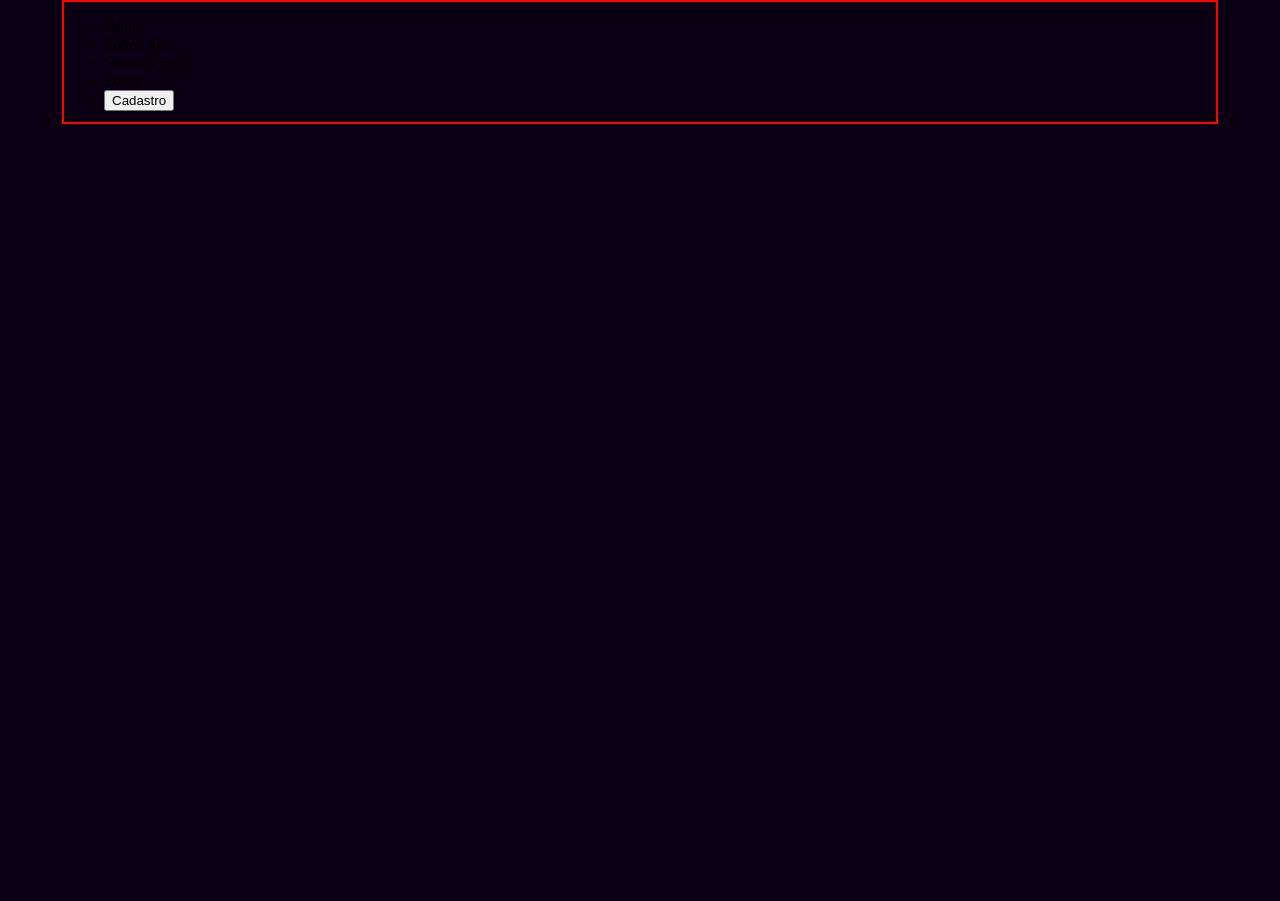
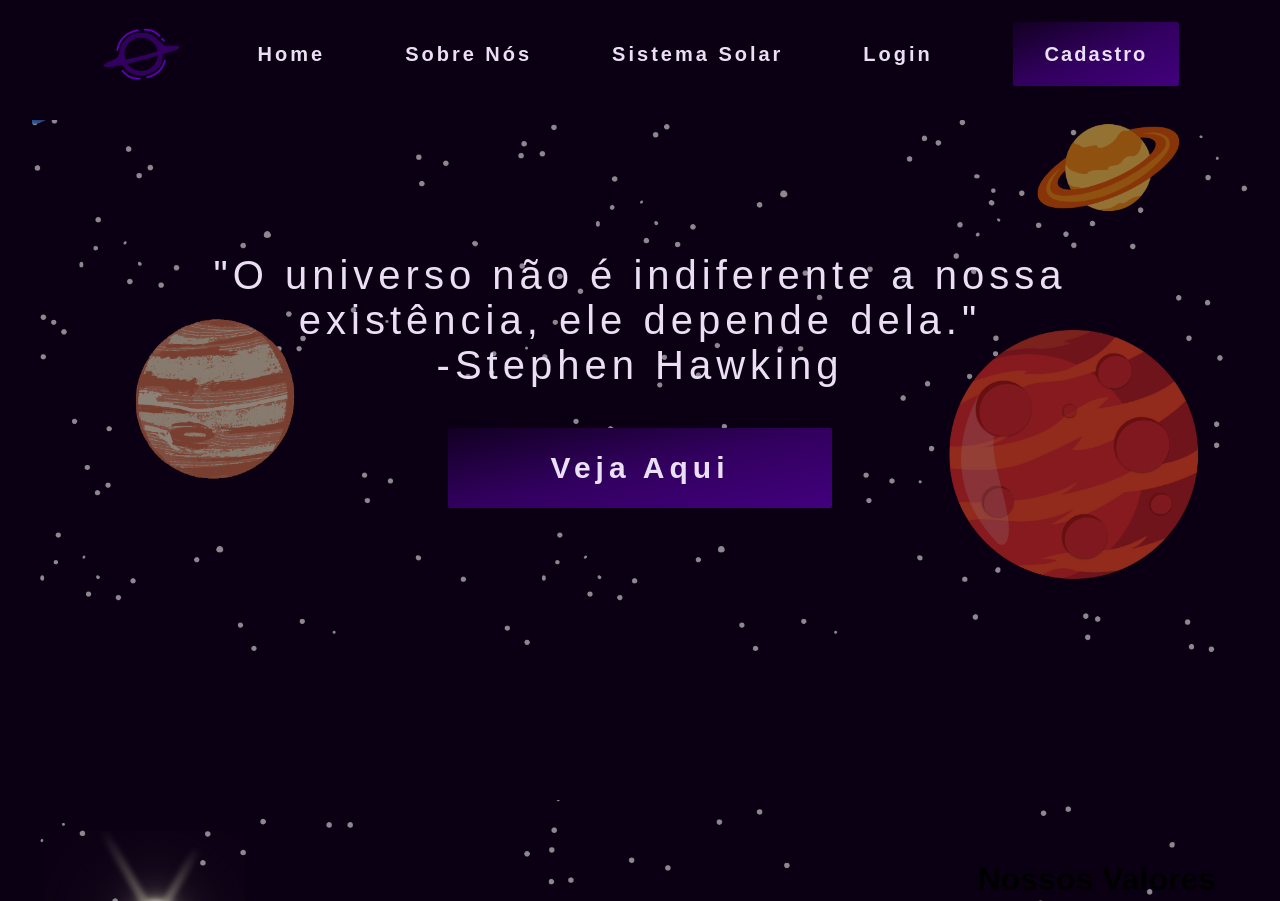
Before and after one commit to Davi-Hilario/Projeto_Voyager, a website: page Voyager_Institucional/public/index.html in a window 1280 px wide. Shown: the top 901 px of the page. Before the commit the page ends 800 px from the top, so only its background shows below. Drawn offline with Linux system fonts and the light colour scheme; files whose address does not match are found by name.

Commit message:
estilo index alterado

```diff
--- a/Voyager_Institucional/public/css/estilo-index.css
+++ b/Voyager_Institucional/public/css/estilo-index.css
@@ -1,8 +1,53 @@
-.navBar{
+.tela{
     width: 100%;
-    background-color: #0B0013;
-    height: 15vh;
+    height: 100vh;
+    background-size: 95%;
+    background-repeat: no-repeat;
+    background-position: top;
     display: flex;
     justify-content: center;
-    /* border: 2px solid white; */
 }
+
+/* banner */
+
+.telaBanner{
+    background-image: url(../assets/img/fundoBanner.png);
+    display: flex;
+    justify-content: center;
+    /* border: 1px solid red; */
+}
+.telaBanner .container{
+    justify-content: center;
+    align-items: center;
+    flex-direction: column;
+    /* border: 1px solid red; */
+}
+
+.telaBanner p{
+    font-size: 40px;
+    color:#E9E0F5;
+    text-align: center;
+    letter-spacing: 5px;
+}
+
+.btn-vejaAqui{
+    width: 30vw;
+    height: 10vh;
+    font-size: 30px;
+    letter-spacing: 5px;
+}
+
+/* Valores */
+
+.telaValores{
+    background-image: url(../assets/img/fundoValores.png);
+    display: flex;
+    justify-content: center;
+    align-items: center;
+}
+
+.telaValores .container{
+    justify-content: right;
+    /* border: 1px solid red; */
+    /* align-items: baseline; */
+}
--- a/Voyager_Institucional/public/css/style.css
+++ b/Voyager_Institucional/public/css/style.css
@@ -3,13 +3,73 @@ body, html{
     padding: 0;
     box-sizing: border-box;
     background-color: #0B0013;
+    font-family: arial;
     /* width: 100vw; */
     /* height: 100vh; */
 }
 
 .container{
     width: 90%;
-    height: 100%;
+    height: 90%;
     display: flex;
-    border: 2px solid red;
+    /* border: 2px solid red; */
 }
+
+/* Barra de Navegação */
+
+.navBar{
+    width: 100%;
+    background-color: #0B0013;
+    height: 15vh;
+    display: flex;
+    justify-content: center;
+    position: fixed;
+    /* border: 2px solid white; */
+}
+
+.navBar .container{
+    align-items: center;
+    justify-content: space-evenly;
+}
+
+.navBar ul{
+    width: 80%;
+    display: flex;
+    justify-content: space-between;
+    letter-spacing: 3px;
+    list-style: none;
+    align-items: center;
+    /* border: 1px solid white; */
+}
+
+.navBar a{
+    text-decoration: none;
+    color: #E9E0F5;
+    font-weight: bold;
+    font-size: 20px;
+}
+
+/* Logo */
+
+.navBar .logoNavbar{
+    width: 80px;
+    height: 80px;
+}
+
+/* Botões */
+
+.btn{
+    padding: 10px;
+    letter-spacing: 2px;
+    border: none;
+    border-radius: 2px;
+    color: #E9E0F5;
+    font-weight: bold;
+    font-size: 20px;
+    background-image: linear-gradient(to right bottom, #120022, #32005F, #43007e);
+}
+
+.btn-cadastro{
+    width: 13vw;
+    height: 8vh;
+}
--- a/Voyager_Institucional/public/index.html
+++ b/Voyager_Institucional/public/index.html
@@ -13,15 +13,32 @@
     <!-- Barra de Navegação Superior -->
     <div class="navBar">
         <div class="container">
-            <img src="" alt="" class="logoNavbar">
+            <img src="assets/img/logoVoyager.png" alt="" class="logoNavbar">
             <ul>
-                <li>Home</li>
-                <li>Sobre Nós</li>
-                <li>Sistema Solar</li>
-                <li>Login</li>
+                <li><a href="">Home</a></li>
+                <li><a href="">Sobre Nós</a></li>
+                <li><a href="">Sistema Solar</a></li>
+                <li><a href="">Login</a></li>
                 <li><button class="btn btn-cadastro" id="btnCadastrar" onclick="cadastrar()">Cadastro</button></li>
             </ul>
         </div>
     </div>
+    <div class="telaBanner tela">
+        <div class="container">
+            <p>"O universo não é indiferente a nossa <br> existência, ele depende dela."<br>
+            -Stephen Hawking</p>
+            <button class="btn btn-vejaAqui">Veja Aqui</button>
+        </div>
+    </div>
+    <div class="telaValores tela">
+        <div class="container">
+          <div class="blocoValores">
+            <h1>Nossos Valores</h1>
+            <div class="blocoIcones">
+
+            </div>
+          </div>
+        </div>
+    </div>
 </body>
 </html>
```
Also changed, not shown: Voyager_Institucional/public/assets/img/fundoBanner.png (added), Voyager_Institucional/public/assets/img/fundoValores.png (added), Voyager_Institucional/public/assets/img/logoVoyager.png (added).
